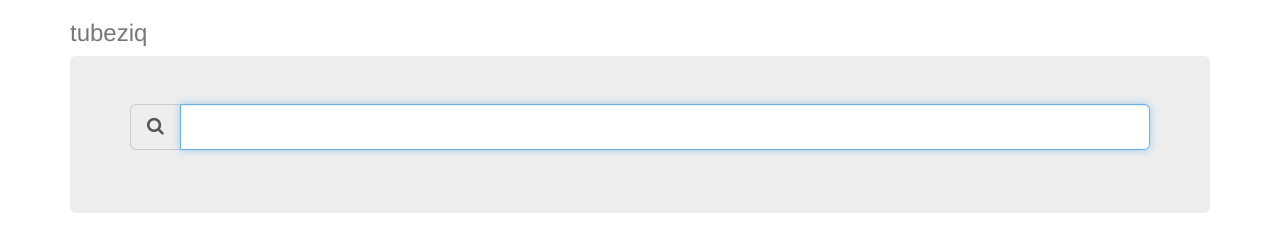
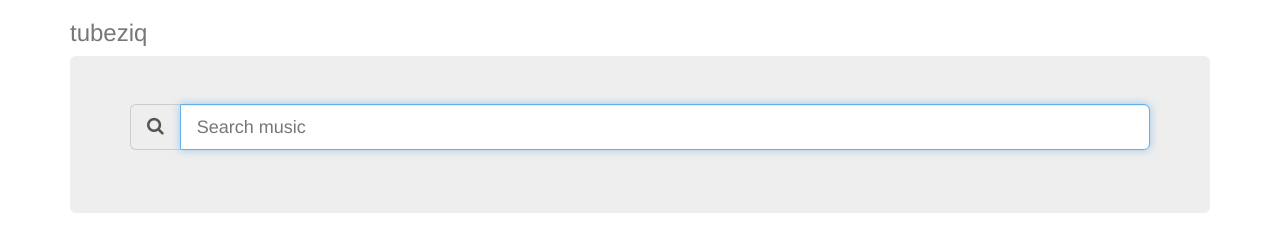
Before and after one commit to isurfbecause/tubeziq, a plain HTML site: page app/index.html in a window 1280 px wide. Drawn offline with Linux system fonts and the light colour scheme; files that its build step writes are made by us from their sources.

Commit message:
Add placeholder text for search input

```diff
--- a/app/views/main.html
+++ b/app/views/main.html
@@ -2,7 +2,7 @@
 	<div class="form-group">
 		<div class="input-group input-group-lg">
 		  	<span class="input-group-addon" ng-click="search()"><i class="fa fa-search"></i></span>
-			<input type="search" class="form-control" ng-model="term" value="chillstep" ng-enter="search()" ng-focus>
+			<input type="search" class="form-control" ng-model="term" value="chillstep" ng-enter="search()" ng-focus placeholder="Search music">
 		</div>
 
 	</div>
```
